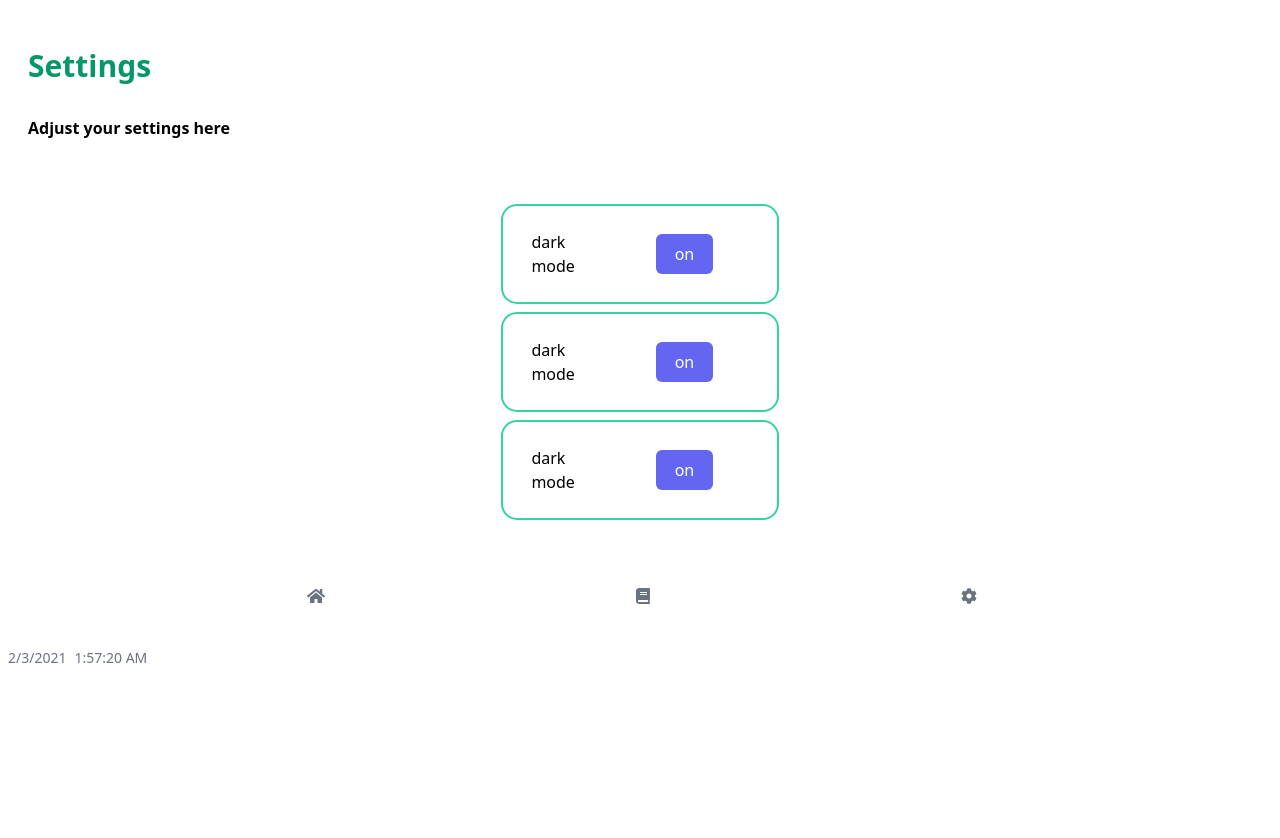
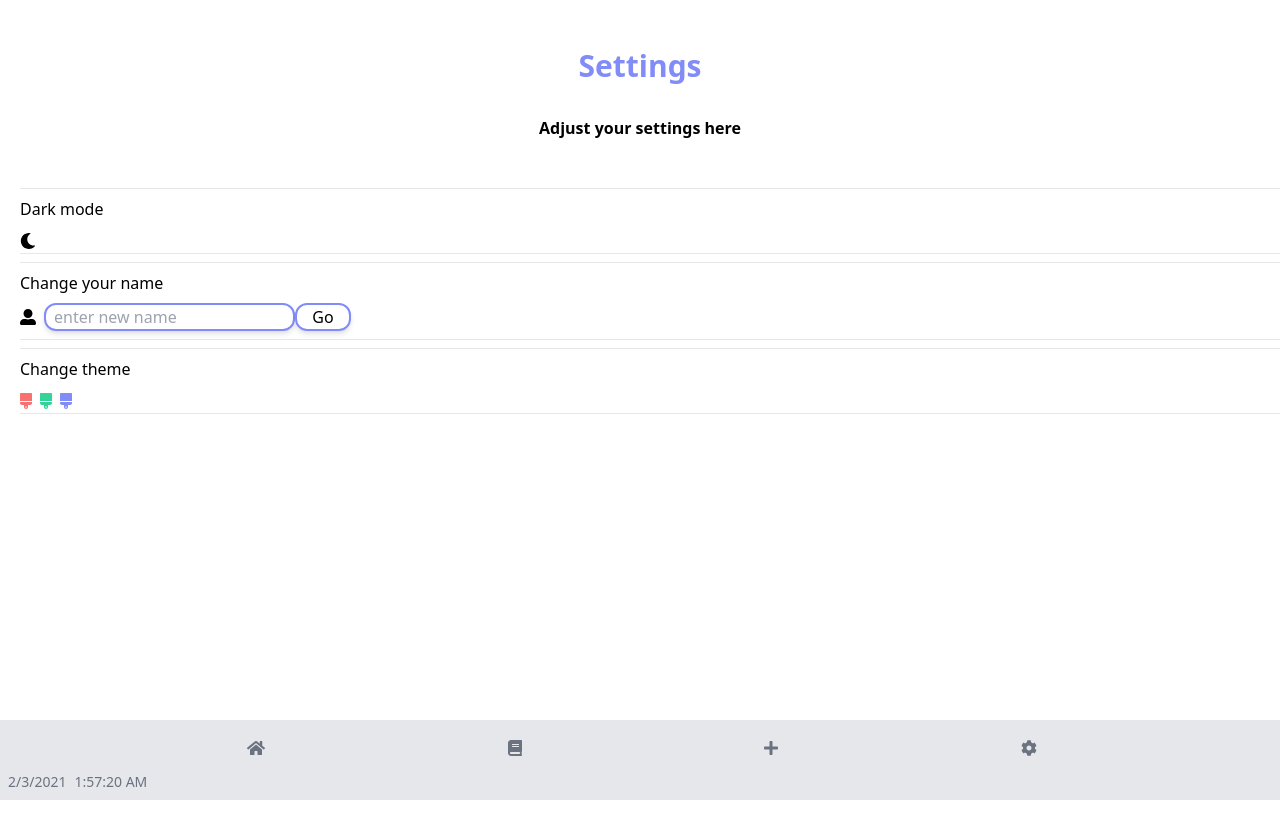
Before and after one commit to LachlanStephan/scheduleStuff, a Next.js app: page /settings/settings in a window 1280 px wide. Shown: the top 838 px of the page. Before the commit the page ends 800 px from the top, so only its background shows below. Built offline with nearby package versions, Linux system fonts and the light colour scheme.

Commit message:
updates - addSchedule fetch working

```diff
--- a/pages/common/header.js
+++ b/pages/common/header.js
@@ -4,48 +4,37 @@ import { FontAwesomeIcon } from "@fortawesome/react-fontawesome";
 import {
   faHome,
   faBook,
-  faSignInAlt,
-  faUserAlt,
   faCog,
+  faPlus,
 } from "@fortawesome/free-solid-svg-icons";
 
 const Header = (props) => {
   const homeIcon = <FontAwesomeIcon icon={faHome} />;
   const bookIcon = <FontAwesomeIcon icon={faBook} />;
-  const loginIcon = <FontAwesomeIcon icon={faSignInAlt} />;
-  const regIcon = <FontAwesomeIcon icon={faUserAlt} />;
   const settingsIcon = <FontAwesomeIcon icon={faCog} />;
+  const addEventIcon = <FontAwesomeIcon icon={faPlus} />;
 
   return (
-    <div className="sticky w-full text-left m-auto flex flex-col pt-2 rounded-xl text-gray-500 bottom-0 bg-white">
-      <main className="flex ml-1 flex-row mb-2 py-4 justify-evenly">
+    <div className="sticky w-full text-left m-auto flex flex-col pt-2 text-gray-500 bottom-0 bg-gray-200">
+      <main className="flex ml-1 flex-row py-2 justify-evenly">
         <Link href="/home/home">
-          <a className="p-2 hover:text-gray-300 foucs:text-gray-300">
-            {homeIcon}
-          </a>
+          <a className="hover:text-gray-300 foucs:text-gray-300">{homeIcon}</a>
         </Link>
         <Link href="/schedule/schedule">
-          <a className="p-2 hover:text-gray-300 foucs:text-gray-300">
-            {bookIcon}
+          <a className="hover:text-gray-300 foucs:text-gray-300">{bookIcon}</a>
+        </Link>
+        <Link href="/schedule/addSchedule/addSchedule">
+          <a className="hover:text-gray-300 foucs:text-gray-300">
+            {addEventIcon}
           </a>
         </Link>
         <Link href="/settings/settings">
-          <a className="p-2 hover:text-gray-300 foucs:text-gray-300">
+          <a className="hover:text-gray-300 foucs:text-gray-300">
             {settingsIcon}
           </a>
         </Link>
-        {/* <Link href="/login/login">
-          <a className="p-2 hover:text-gray-300 foucs:text-gray-300">
-            {loginIcon}
-          </a>
-        </Link>
-        <Link href="/register/register">
-          <a className="p-2 hover:text-gray-300 foucs:text-gray-300">
-            {regIcon}
-          </a>
-        </Link> */}
       </main>
-      <main className="flex flex-row ml-1 mb-2 py-1">
+      <main className="flex flex-row ml-1 mb-1">
         <DateTime />
       </main>
     </div>
--- a/pages/common/pageContent.js
+++ b/pages/common/pageContent.js
@@ -1,11 +1,11 @@
 const PageContent = (props) => {
   return (
-    <div className="text-left w-full m-auto ml-5">
+    <div className="text-center w-full m-auto">
       <main className="my-9 py-1 w-full m-auto rounded-xl justify-center">
-        <div className="text-green-600">
+        <div className="text-indigo-400">
           <h1 className="p-2 font-extrabold text-3xl">{props.heading}</h1>
         </div>
-        <div className="text-green-400 text-xl p-2 font-bold">
+        <div className="text-black text-xl p-2 font-bold">
           <h5>{props.subHeading}</h5>
         </div>
         <div className="text-black p-2 font-bold text-md">{props.text}</div>
--- a/pages/index.js
+++ b/pages/index.js
@@ -1,6 +1,4 @@
 import Head from "next/head";
-import Layout from "../components/layout/layout";
-import Home from "./home/home";
 import Login from "./login/login";
 
 export default function App() {
--- a/pages/schedule/addSchedule/addSchedule.js
+++ b/pages/schedule/addSchedule/addSchedule.js
@@ -1,8 +1,38 @@
 import Layout from "../../../components/layout/layout";
 import Head from "next/head";
 import PageContent from "../../common/pageContent";
+import { useForm } from "react-hook-form";
+import { useRouter } from "next/router";
+import { useState } from "react";
 
 const AddSchedule = (props) => {
+  const { register, handleSubmit } = useForm();
+  const router = useRouter();
+  const [addEventErrMsg, setaddEventErrMsg] = useState("");
+
+  const onSubmit = (data) => {
+    let url = "http://localhost:5000/addSchedule";
+    fetch(url, {
+      method: "POST",
+      body: JSON.stringify(data),
+      headers: {
+        "Content-Type": "application/json",
+      },
+      credentials: "include",
+    })
+      .then((res) => res)
+      .then((data) => {
+        console.log(data.status);
+        if (data.status === 400) {
+          router.push("/schedule/addSchedule/addSchedule");
+          setaddEventErrMsg("Something went wrong, try again");
+        }
+        if (data.status === 201) {
+          router.push("/schedule/schedule");
+        }
+      });
+  };
+
   return (
     <Layout>
       {" "}
@@ -13,45 +43,34 @@ const AddSchedule = (props) => {
         heading="Add event"
         text="Lorem ipsum, dolor sit amet consectetur adipisicing elit."
       />
-      <div className="bg-white flex flex-col justify-center">
+      <form
+        onSubmit={handleSubmit(onSubmit)}
+        className="bg-white flex flex-col justify-center w-full"
+      >
         <div className="relative sm:max-w-xl sm:mx-auto">
-          <div className="relative px-4 pb-4 bg-white mx-8 md:mx-0 shadow rounded-3xl sm:p-10">
+          <div className="text-red-300">{addEventErrMsg}</div>
+          <div className="relative px-4 pb-4 bg-white md:mx-0 shadow sm:p-10 w-full">
             <div className="max-w-md mx-auto">
-              {/* <div className="flex items-center space-x-5">
-                <div className="h-14 w-14 bg-yellow-200 rounded-full flex flex-shrink-0 justify-center items-center text-yellow-500 text-2xl font-mono">
-                  i
-                </div>
-                <div className="block pl-2 font-semibold text-xl self-start text-gray-700">
-                  <h2 className="leading-relaxed">Create an Event</h2>
-                  <p className="text-sm text-gray-500 font-normal leading-relaxed">
-                    Lorem ipsum, dolor sit amet consectetur adipisicing elit.
-                  </p>
-                </div>
-              </div> */}
               <div className="divide-y divide-gray-200">
                 <div className="py-8 text-base leading-6 space-y-4 text-gray-700 sm:text-lg sm:leading-7">
                   <div className="flex flex-col">
                     <label className="leading-loose">Event Title</label>
                     <input
+                      name="eventTitle"
+                      ref={register({ required: true })}
                       type="text"
                       className="px-4 py-2 border focus:ring-gray-500 focus:border-gray-900 w-full sm:text-sm border-gray-300 rounded-md focus:outline-none text-gray-600"
                       placeholder="Event title"
                     />
                   </div>
-                  <div className="flex flex-col">
-                    <label className="leading-loose">Event Subtitle</label>
-                    <input
-                      type="text"
-                      className="px-4 py-2 border focus:ring-gray-500 focus:border-gray-900 w-full sm:text-sm border-gray-300 rounded-md focus:outline-none text-gray-600"
-                      placeholder="Optional"
-                    />
-                  </div>
                   <div className="flex items-center space-x-4">
                     <div className="flex flex-col">
-                      <label className="leading-loose">Start</label>
+                      <label className="leading-loose">Start time</label>
                       <div className="relative focus-within:text-gray-600 text-gray-400">
                         <input
+                          name="startTime"
                           type="text"
+                          ref={register({ required: true })}
                           className="pr-4 pl-10 py-2 border focus:ring-gray-500 focus:border-gray-900 w-full sm:text-sm border-gray-300 rounded-md focus:outline-none text-gray-600"
                           placeholder="25/02/2020"
                         />
@@ -73,11 +92,73 @@ const AddSchedule = (props) => {
                         </div>
                       </div>
                     </div>
+
                     <div className="flex flex-col">
-                      <label className="leading-loose">End</label>
+                      <label className="leading-loose">End time</label>
                       <div className="relative focus-within:text-gray-600 text-gray-400">
                         <input
+                          name="endTime"
                           type="text"
+                          ref={register({ required: true })}
+                          className="pr-4 pl-10 py-2 border focus:ring-gray-500 focus:border-gray-900 w-full sm:text-sm border-gray-300 rounded-md focus:outline-none text-gray-600"
+                          placeholder="26/02/2020"
+                        />
+                        <div className="absolute left-3 top-2">
+                          <svg
+                            className="w-6 h-6"
+                            fill="none"
+                            stroke="currentColor"
+                            viewBox="0 0 24 24"
+                            xmlns="http://www.w3.org/2000/svg"
+                          >
+                            <path
+                              strokeLinecap="round"
+                              strokeLinejoin="round"
+                              strokeWidth="2"
+                              d="M8 7V3m8 4V3m-9 8h10M5 21h14a2 2 0 002-2V7a2 2 0 00-2-2H5a2 2 0 00-2 2v12a2 2 0 002 2z"
+                            ></path>
+                          </svg>
+                        </div>
+                      </div>
+                    </div>
+                  </div>
+                  <div className="flex items-center space-x-4">
+                    <div className="flex flex-col">
+                      <label className="leading-loose">Start date</label>
+                      <div className="relative focus-within:text-gray-600 text-gray-400">
+                        <input
+                          name="startDate"
+                          type="text"
+                          ref={register({ required: true })}
+                          className="pr-4 pl-10 py-2 border focus:ring-gray-500 focus:border-gray-900 w-full sm:text-sm border-gray-300 rounded-md focus:outline-none text-gray-600"
+                          placeholder="25/02/2020"
+                        />
+                        <div className="absolute left-3 top-2">
+                          <svg
+                            className="w-6 h-6"
+                            fill="none"
+                            stroke="currentColor"
+                            viewBox="0 0 24 24"
+                            xmlns="http://www.w3.org/2000/svg"
+                          >
+                            <path
+                              strokeLinecap="round"
+                              strokeLinejoin="round"
+                              strokeWidth="2"
+                              d="M8 7V3m8 4V3m-9 8h10M5 21h14a2 2 0 002-2V7a2 2 0 00-2-2H5a2 2 0 00-2 2v12a2 2 0 002 2z"
+                            ></path>
+                          </svg>
+                        </div>
+                      </div>
+                    </div>
+
+                    <div className="flex flex-col">
+                      <label className="leading-loose">End date</label>
+                      <div className="relative focus-within:text-gray-600 text-gray-400">
+                        <input
+                          name="endDate"
+                          type="text"
+                          ref={register({ required: true })}
                           className="pr-4 pl-10 py-2 border focus:ring-gray-500 focus:border-gray-900 w-full sm:text-sm border-gray-300 rounded-md focus:outline-none text-gray-600"
                           placeholder="26/02/2020"
                         />
@@ -103,7 +184,9 @@ const AddSchedule = (props) => {
                   <div className="flex flex-col">
                     <label className="leading-loose">Event Description</label>
                     <input
+                      name="eventDesc"
                       type="text"
+                      ref={register({ required: true })}
                       className="px-4 py-2 border focus:ring-gray-500 focus:border-gray-900 w-full sm:text-sm border-gray-300 rounded-md focus:outline-none text-gray-600"
                       placeholder="Optional"
                     />
@@ -127,7 +210,7 @@ const AddSchedule = (props) => {
                     </svg>{" "}
                     Cancel
                   </button>
-                  <button className="bg-blue-500 flex justify-center items-center w-full text-white px-4 py-3 rounded-md focus:outline-none">
+                  <button className="bg-indigo-400 flex justify-center items-center w-full text-white px-4 py-3 rounded-md focus:outline-none">
                     Create
                   </button>
                 </div>
@@ -135,7 +218,7 @@ const AddSchedule = (props) => {
             </div>
           </div>
         </div>
-      </div>
+      </form>
     </Layout>
   );
 };
--- a/pages/schedule/schedule.js
+++ b/pages/schedule/schedule.js
@@ -3,10 +3,13 @@ import Head from "next/head";
 import PageContent from "../common/pageContent";
 import React, { useState, useEffect } from "react";
 import Calendar from "react-calendar";
-import Link from "next/link";
 import "react-calendar/dist/Calendar.css";
+import { useRouter } from "next/router";
 
 const Schedule = (props) => {
+  // Next router
+  const router = useRouter();
+
   // For react-calendar
   const [value, onChange] = useState(new Date());
 
@@ -15,56 +18,89 @@ const Schedule = (props) => {
 
   // Fetch the schedule data per user
   useEffect(() => {
-    let fetchUrl = "http://localhost:5000/schedule";
-    fetch(fetchUrl, {
+    let url = "http://localhost:5000/schedule";
+    fetch(url, {
+      method: "GET",
+      headers: {
+        "Content-Type": "application/json",
+      },
       credentials: "include",
-    })
-      .then((res) => res.json())
-      .then((schedule) => {
-        // Set the results to the schedule var
-        setSchedule(schedule);
-        console.log(schedule);
+    }).then((res) => {
+      switch (res.status) {
+        case 400:
+          console.log("somethig went wrong");
+          break;
+        case 401:
+          router.push("/login/login");
+          break;
+        case 204:
+          console.log("no content");
+          break;
+        case 200:
+          res.json().then((data) => {
+            setSchedule(data);
           });
-    console.log("check");
+      }
+    });
   }, []);
 
   return (
     <Layout>
       {" "}
       <Head>
-        <title>Schedule</title>
+        <title>Schedule</title>{" "}
       </Head>
       <PageContent
         heading="Schedule"
         subHeading="hi there user!"
         text="Check out your day below"
       />
-      <div className="w-4/5 m-auto text-center lg:w-2/5">
       <Calendar
-          className="w-full rounded-md"
+        className="w-full border-solid m-auto"
         onChange={onChange}
         value={value}
       />
-        <button>
-          <Link href="/schedule/addSchedule/addSchedule">Add event</Link>
-        </button>
+      {schedule.length > 0 ? (
+        <div className="text-left w-full lg:w-2/5 m-auto">
+          <div className="container w-full mx-auto py-10 flex justify-center h-screen">
+            <div className="w-full h-full flex flex-col">
+              <div className="bg-white text-sm text-gray-500 font-bold px-5 py-2 shadow border-b border-gray-300">
+                My day
               </div>
-      {schedule.length > 0 ? (
-        <div className="text-left w-4/5 lg:w-2/5 m-auto">
+
+              <div
+                className="w-full h-full overflow-auto shadow bg-white"
+                id="journal-scroll"
+              >
                 {schedule.map((schedule, index) => (
-            <div className="pt-2" key={index}>
-              <div className="py-2">
-                <h5 className="font-bold">Event</h5>
-                <p>
-                  {schedule.startTime}-{schedule.eventName}
-                </p>
+                  <table key={index} className="w-full">
+                    <tbody className="">
+                      <tr className="relative transform scale-100 text-xs py-1 border-b-2 border-blue-100 cursor-default">
+                        <td className="pl-5 pr-3 whitespace-no-wrap">
+                          <div className="text-gray-600">
+                            {schedule.startDate}
                           </div>
-              <div className="py-4">
-                <h5 className="font-bold">description</h5>
-                <p>{schedule.eventDescription}</p>
+                          <div>
+                            <p>{schedule.startTime}</p>
+                            <p>{schedule.endTime}</p>
+                          </div>
+                        </td>
+
+                        <td className="px-2 py-2 whitespace-no-wrap">
+                          <div className="leading-5 text-gray-500 font-bold text-lg">
+                            {schedule.eventName}
+                          </div>
+                          <div className="leading-5 text-gray-900 text-md">
+                            {schedule.eventDescription}
+                          </div>
+                        </td>
+                      </tr>
+                    </tbody>
+                  </table>
+                ))}
               </div>
             </div>
-          ))}
+          </div>
         </div>
       ) : (
         <div className="text-left w-4/5 lg:w-2/5 m-auto font-bold">
--- a/pages/settings/settings.js
+++ b/pages/settings/settings.js
@@ -1,7 +1,45 @@
 import Layout from "../../components/layout/layout";
 import PageContent from "../common/pageContent";
+import { FontAwesomeIcon } from "@fortawesome/react-fontawesome";
+import { faBrush, faMoon, faUserAlt } from "@fortawesome/free-solid-svg-icons";
+import { useForm } from "react-hook-form";
+import { useRouter } from "next/router";
+import { useState } from "react";
 
 const Settings = () => {
+  const darkmodeIcon = <FontAwesomeIcon icon={faMoon} />;
+  const changeThemeIcon = <FontAwesomeIcon icon={faBrush} />;
+  const updateNameIcon = <FontAwesomeIcon icon={faUserAlt} />;
+
+  const router = useRouter();
+
+  const { register, handleSubmit } = useForm();
+
+  const [updateName, setUpdateName] = useState("");
+
+  const onSubmit = (data) => {
+    let url = "http://localhost:5000/updateName";
+    fetch(url, {
+      method: "PATCH",
+      body: JSON.stringify(data),
+      headers: {
+        "Content-Type": "application/json",
+      },
+      credentials: "include",
+    })
+      .then((res) => res)
+      .then((data) => {
+        console.log(data.status);
+        if (data.status === 400) {
+          router.push("/settings/settings");
+          setUpdateName("sorry something went wrong");
+        }
+        if (data.status === 201) {
+          router.push("/settings/settings");
+          setUpdateName("Your name has been successfully changed");
+        }
+      });
+  };
   return (
     <Layout>
       <PageContent
@@ -9,39 +47,49 @@ const Settings = () => {
         subHeading=""
         text="Adjust your settings here"
       />
-      <div class="container mb-2 flex mx-auto w-full items-center justify-center">
-        <ul class="flex flex-col p-4">
-          <li class="border-gray-400 flex flex-row mb-2">
-            <div class="select-none flex flex-1 items-center p-4 transition duration-500 ease-in-out transform hover:-translate-y-2 rounded-2xl border-2 p-6 hover:shadow-2xl border-green-400">
-              <div class="flex-1 pl-1 mr-16">
-                <div class="font-medium">dark mode</div>
-              </div>
-              <div class="w-1/4 text-wrap text-center flex text-white text-bold flex-col rounded-md bg-indigo-500 justify-center items-center mr-10 p-2">
-                on
-              </div>
-            </div>
-          </li>{" "}
-          <li class="border-gray-400 flex flex-row mb-2">
-            <div class="select-none flex flex-1 items-center p-4 transition duration-500 ease-in-out transform hover:-translate-y-2 rounded-2xl border-2 p-6 hover:shadow-2xl border-green-400">
-              <div class="flex-1 pl-1 mr-16">
-                <div class="font-medium">dark mode</div>
-              </div>
-              <div class="w-1/4 text-wrap text-center flex text-white text-bold flex-col rounded-md bg-indigo-500 justify-center items-center mr-10 p-2">
-                on
-              </div>
-            </div>
-          </li>{" "}
-          <li class="border-gray-400 flex flex-row mb-2">
-            <div class="select-none flex flex-1 items-center p-4 transition duration-500 ease-in-out transform hover:-translate-y-2 rounded-2xl border-2 p-6 hover:shadow-2xl border-green-400">
-              <div class="flex-1 pl-1 mr-16">
-                <div class="font-medium">dark mode</div>
-              </div>
-              <div class="w-1/4 text-wrap text-center flex text-white text-bold flex-col rounded-md bg-indigo-500 justify-center items-center mr-10 p-2">
-                on
-              </div>
-            </div>
-          </li>
-        </ul>
+      <div className="min-h-screen text-left">
+        <div className="pl-5">
+          <hr className="pb-2"></hr>
+          <h4 className="pb-2">Dark mode</h4>
+          <button className="hover:opacity-10 focus:opacity-10 ease-in duration-300">
+            {darkmodeIcon}
+          </button>
+          <hr className="pb-2"></hr>
+        </div>
+        <form onSubmit={handleSubmit(onSubmit)} className="pl-5">
+          <hr className="pb-2"></hr>
+          <h4 className="pb-2">Change your name</h4>
+          {updateNameIcon}
+          <input
+            className="border-2 border-indigo-400 rounded-xl pl-2 pr-2 shadow-md placeholder-gray-200: ml-2"
+            type="text"
+            name="newName"
+            ref={register({ required: true })}
+            placeholder="enter new name"
+          />
+          <button
+            className="w-14 pl-2 pr-2 shadow-md mb-2 border-2 border-indigo-400 rounded-xl"
+            type="submit"
+          >
+            Go
+          </button>
+          <div className="text-black">{updateName}</div>
+          <hr className="pb-2"></hr>
+        </form>
+        <div className="pl-5">
+          <hr className="pb-2"></hr>
+          <h4 className="pb-2">Change theme</h4>
+          <button className="hover:opacity-10 focus:opacity-10 ease-in duration-300 text-red-400">
+            {changeThemeIcon}
+          </button>
+          <button className="hover:opacity-10 focus:opacity-10 ease-in duration-300 text-green-400 ml-2">
+            {changeThemeIcon}
+          </button>
+          <button className="hover:opacity-10 focus:opacity-10 ease-in duration-300 text-indigo-400 ml-2">
+            {changeThemeIcon}
+          </button>
+          <hr className="pb-2"></hr>
+        </div>
       </div>
     </Layout>
   );
--- a/styles/globals.css
+++ b/styles/globals.css
@@ -2,3 +2,11 @@
 @tailwind base;
 @tailwind components;
 @tailwind utilities;
+
+*,
+html,
+body {
+  margin: 0;
+  padding: 0;
+  box-sizing: border-box;
+}
```
Also changed, not shown: pages/Home/home.js (+4 -12 lines), pages/login/login.js (+13 -13 lines). Lines whose indentation alone changed are shown as unchanged.
